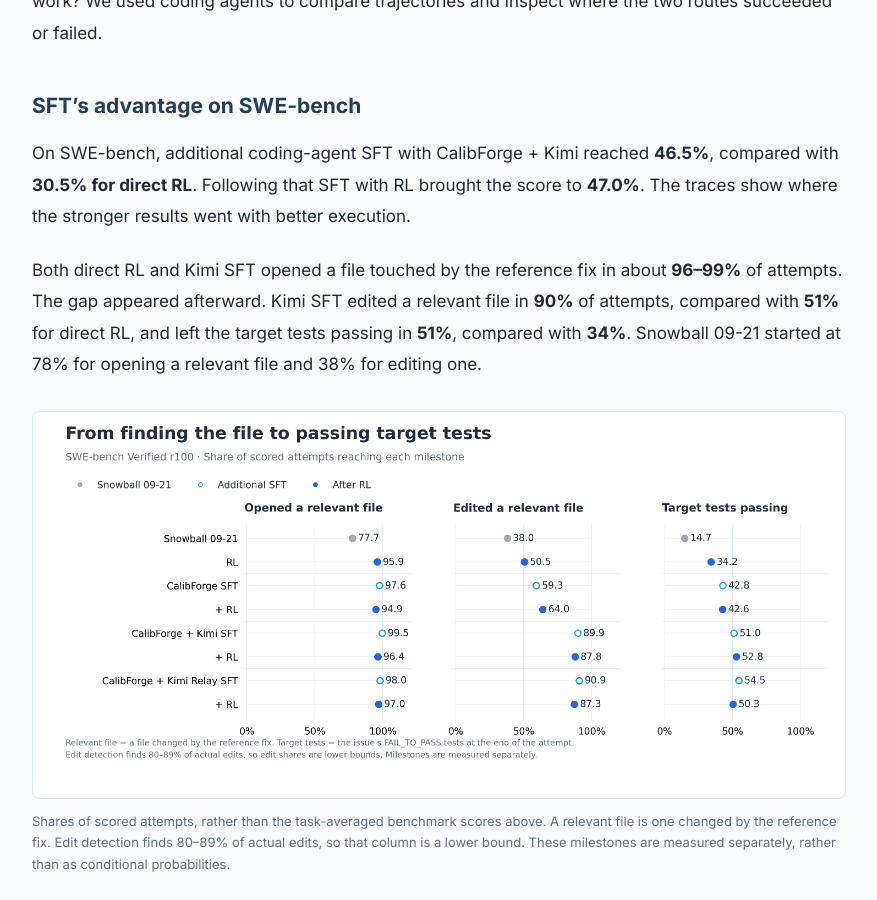
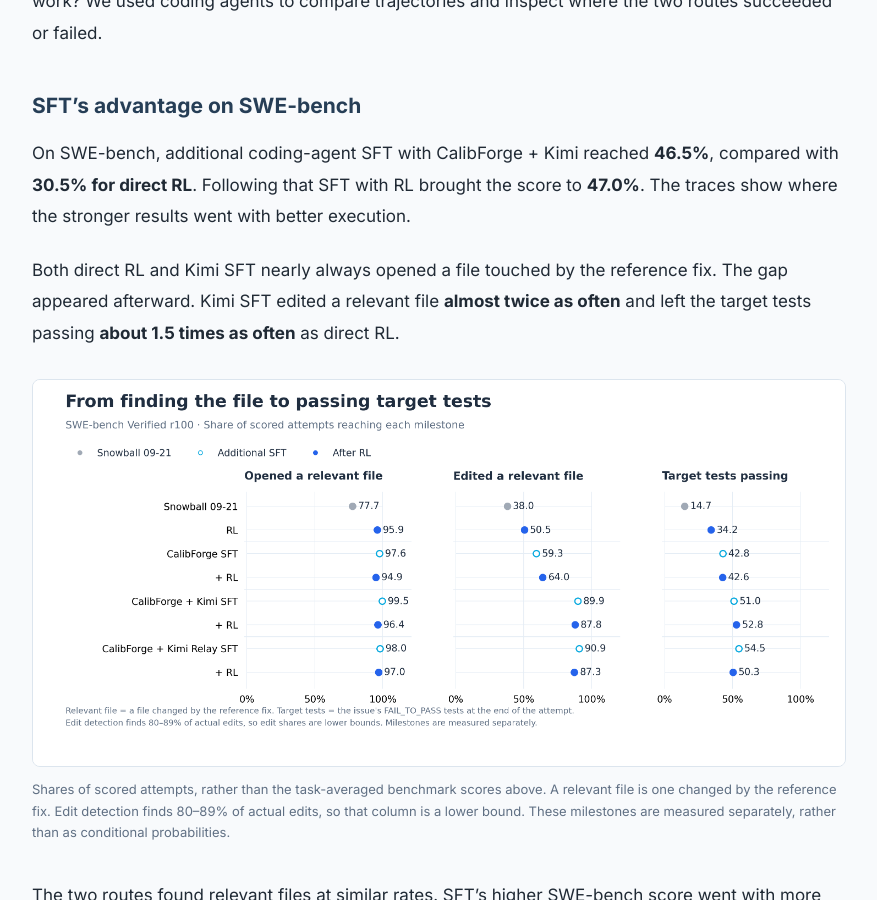
Before and after one commit to lukedhlee/lukedhlee.github.io, a Jekyll site: the page built from _posts/2026-10-21-turning-snowball-into-a-coding-agent.md, in a window 1280 px wide and 900 px high, scrolled down 14740 px. Shown: the whole window, without its empty margins (201-1078 px from the left). Built offline with Jekyll 4.4.1, drawn with Linux system fonts in a browser that asks for light colours.

Commit message:
Use relative comparisons for SWE execution improvements

```diff
--- a/_posts/2026-10-21-turning-snowball-into-a-coding-agent.md
+++ b/_posts/2026-10-21-turning-snowball-into-a-coding-agent.md
@@ -281,7 +281,7 @@
 
 On SWE-bench, additional coding-agent SFT with CalibForge + Kimi reached **46.5%**, compared with **30.5% for direct RL**. Following that SFT with RL brought the score to **47.0%**. The traces show where the stronger results went with better execution.
 
-Both direct RL and Kimi SFT opened a file touched by the reference fix in about **96–99%** of attempts. The gap appeared afterward. Kimi SFT edited a relevant file in **90%** of attempts, compared with **51%** for direct RL, and left the target tests passing in **51%**, compared with **34%**. Snowball 09-21 started at 78% for opening a relevant file and 38% for editing one.
+Both direct RL and Kimi SFT nearly always opened a file touched by the reference fix. The gap appeared afterward. Kimi SFT edited a relevant file **almost twice as often** and left the target tests passing **about 1.5 times as often** as direct RL.
 
 <figure class="research-figure">
 <a href="{{ '/assets/img/snowball/trace-swe-steps.png?v=larger-labels' | relative_url }}"><img src="{{ '/assets/img/snowball/trace-swe-steps.png?v=larger-labels' | relative_url }}" alt="SWE-bench execution milestones. Snowball 09-21 opens a relevant file in 78 percent of scored attempts and edits one in 38 percent. Vanilla Kimi SFT reaches 99 and 90 percent respectively and leaves the target tests passing in 51 percent of scored attempts. Direct RL also improves editing and target-test success." width="2952" height="1404" loading="lazy"></a>
```
